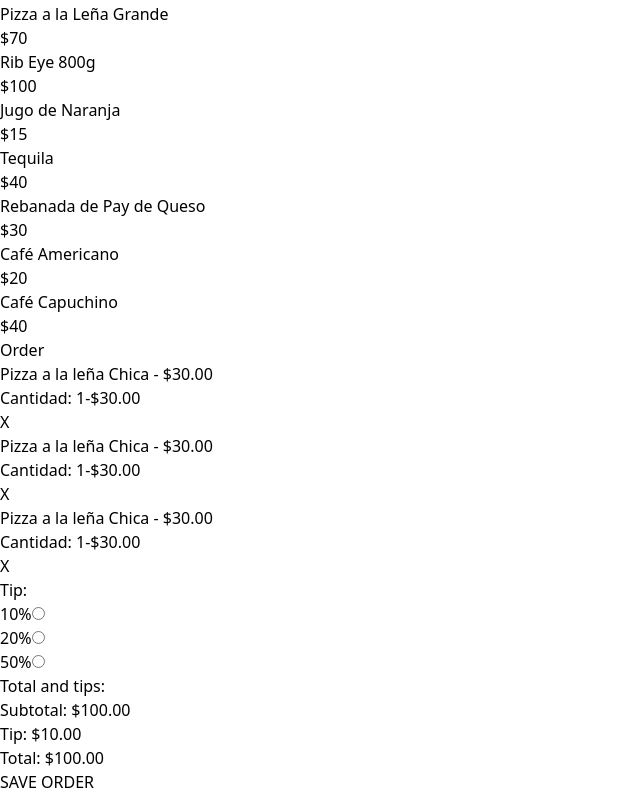
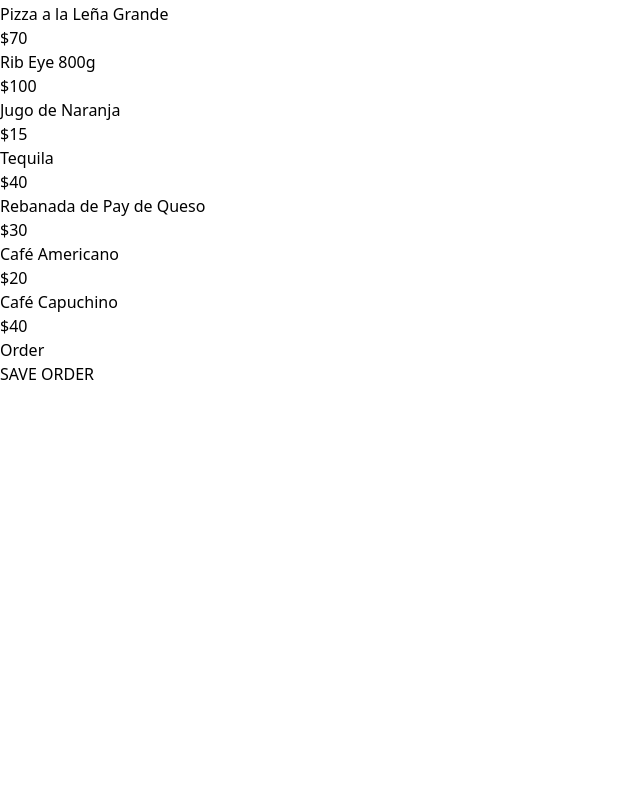
Before and after one commit to IrvinSamboy/ReactCourse-TipCalculator, a React (Vite) app: page / in a window 1280 px wide. Shown: the part 286-1080 px from the top of the page, without its empty margins (0-640 px from the left). After the commit the page ends 800 px from the top, so only its background shows below. Built offline with nearby package versions, Linux system fonts and the light colour scheme.

Commit message:
Adding order funcionality

```diff
--- a/src/App.tsx
+++ b/src/App.tsx
@@ -1,9 +1,12 @@
 import Header from "./components/Header"
 import Menu from "./components/Menu"
 import Order from "./components/Order"
+import useOrder from "./hooks/useOrder"
 
 function App() {
 
+
+  const { order, insertItem, deleteItem } = useOrder()
   return (
     <div className="w-screen">
       <Header />
@@ -11,11 +14,16 @@ function App() {
       ">
         <div>
           <h1 className=" mb-7 font-black text-3xl">Menu</h1>
-          <Menu />
+          <Menu
+            insertItem={insertItem}
+          />
         </div>
         <div>
           <h1 className=" mb-7 font-black text-3xl">Order</h1>
-          <Order />
+          <Order
+            order={order}
+            deleteItem={deleteItem}
+          />
         </div>
       </div>
     </div>
--- a/src/components/Menu.tsx
+++ b/src/components/Menu.tsx
@@ -1,12 +1,15 @@
 import { menuItems } from "../db/db"
+import { menuItemsI } from "../interfaces/interfaces";
+interface menuPropsI {
+    insertItem: (item: menuItemsI) => void
+}
 
-
-export default function Menu() {
+export default function Menu({insertItem} : menuPropsI) {
     return (
         <div>
             {
                 menuItems.map(item => (
-                    <div key={item.id}
+                    <div key={item.id} onClick={() => insertItem(item)}
                             className="w-full flex justify-between p-3
                             border-[#26CEB7] border-solid border-2 mb-3
                             rounded-md font-semibold cursor-pointer hover:bg-[#8CF5DF]"
--- a/src/components/Order.tsx
+++ b/src/components/Order.tsx
@@ -1,51 +1,29 @@
+import { orderI } from "../interfaces/interfaces"
 
-export default function Order() {
+interface OrderPropsI {
+    order: orderI[];
+    deleteItem: (id: number) => void
+}
+
+export default function Order({order, deleteItem} : OrderPropsI) {
     return (
         <div className=" px-2">
-            <div className="flex justify-between py-6 items-center">
-                <div className="font-semibold">
-                    <p>Pizza a la leña Chica - $30.00</p>
-                    <p className="font-black">Cantidad: 1-$30.00</p>
-                </div>
-                <p className="bg-red-500 text-white px-[11.5px] py-1 rounded-full">X</p>
-            </div>
-            <div className="flex justify-between py-6 items-center">
-                <div className="font-semibold">
-                    <p>Pizza a la leña Chica - $30.00</p>
-                    <p className="font-black">Cantidad: 1-$30.00</p>
-                </div>
-                <p className="bg-red-500 text-white px-[11.5px] py-1 rounded-full">X</p>
-            </div>
-            <div className="flex justify-between py-6 items-center">
-                <div className="font-semibold">
-                    <p>Pizza a la leña Chica - $30.00</p>
-                    <p className="font-black">Cantidad: 1-$30.00</p>
-                </div>
-                <p className="bg-red-500 text-white px-[11.5px] py-1 rounded-full">X</p>
-            </div>
-            <div className=" mb-10">
-                <h2 className="text-2xl font-black mb-2">Tip:</h2>
-                <div className="flex gap-2">
-                    <label htmlFor="10">10%</label>
-                    <input type="radio" id="10" />
-                </div>
-                <div className="flex gap-2">
-                    <label htmlFor="20">20%</label>
-                    <input type="radio" id="10" />
-                </div>
-                <div className="flex gap-2">
-                    <label htmlFor="50">50%</label>
-                    <input type="radio" id="50" />
-                </div>
-            </div>
-            <div>
-                <h2 className="text-2xl font-black mb-2">Total and tips:</h2>
-                <div className="flex flex-col gap-3">
-                    <p>Subtotal: <span className="font-bold">$100.00</span></p>
-                    <p>Tip: <span className="font-bold">$10.00</span></p>
-                    <p>Total: <span className="font-bold">$100.00</span></p>
-                </div>
-            </div>
+            {
+                order.map((item) => (
+                    <div className="flex justify-between py-6 items-center">
+                        <div className="font-semibold">
+                            <p>{item.name} - ${item.price}</p>
+                            <p className="font-black">Cantidad: {item.quantity} - ${item.quantity * item.price}</p>
+                        </div>
+                        <p
+                            className="bg-red-500 text-white px-[11.5px] py-1 rounded-full cursor-pointer"
+                            onClick={() => deleteItem(item.id)}
+                        >X</p>
+                    </div>
+                ))
+            }
+
+
             <button className="text-white bg-black w-full p-3 font-bold mt-5">SAVE ORDER</button>
         </div>
     )
--- a/src/hooks/useOrder.ts
+++ b/src/hooks/useOrder.ts
@@ -1,9 +1,5 @@
 import { useState } from "react";
-import { menuItemsI } from "../interfaces/interfaces";
-
-interface orderI extends menuItemsI {
-    quantity: number
-}
+import { menuItemsI, orderI } from "../interfaces/interfaces";
 
 const useOrder = () => {
     const [order, setOrder] = useState<orderI[]>([])
@@ -13,12 +9,12 @@ const useOrder = () => {
         if(index >= 0) {
             const newOrder = order.map(item => {
                 if(item.id === orderItem.id) {
-                    return {...orderItem, quantity: item.quantity++}
+                    return {...orderItem, quantity: item.quantity + 1}
                 }
                 return item
             })
-
             setOrder(newOrder)
+            console.log(newOrder)
         }
         else{
             setOrder([...order, {...orderItem, quantity: 1}])
```
